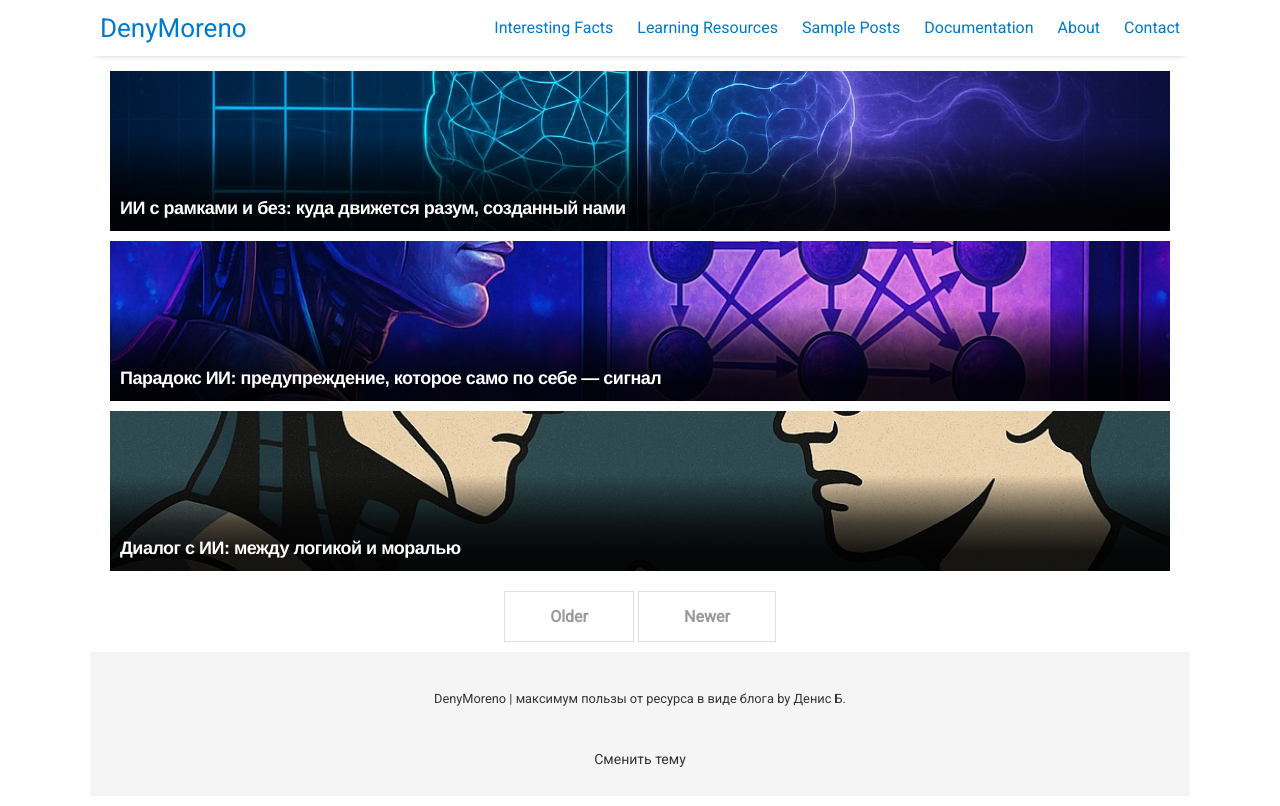
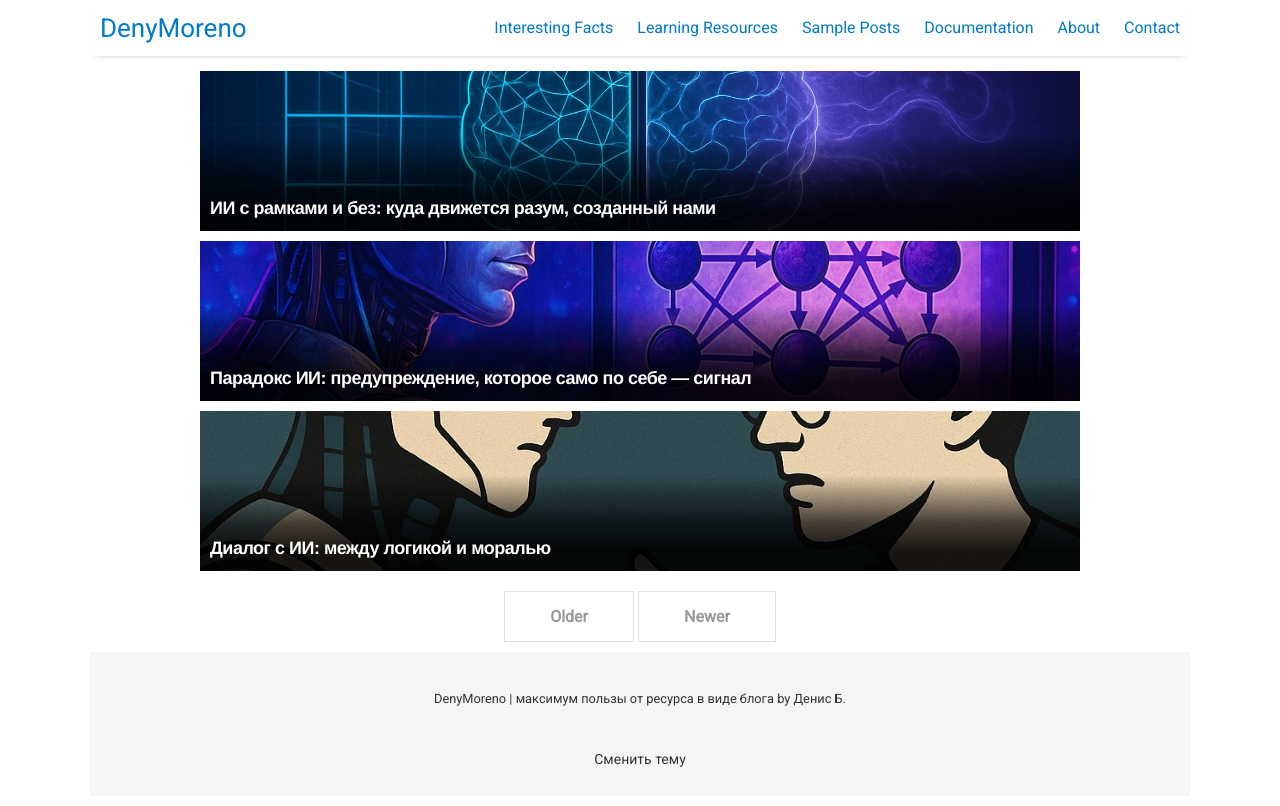
Before and after one commit to DenyMoreno/myblog, a Jekyll site: the page built from index.html, in a window 1280 px wide. Shown: the top 806 px of the page. Built offline with Jekyll 4.4.1, drawn with Linux system fonts in a browser that asks for light colours; nearby versions of some CDN libraries; the list of posts is cut into pages by our own code.

Commit message:
Update _home.scss

```diff
--- a/_sass/_home.scss
+++ b/_sass/_home.scss
@@ -1,6 +1,6 @@
 .featured-post {
   height: 160px;
-  margin: 5px 10px 10px;
+  margin: 5px 100px 10px;
   background-position: center;
   background-repeat: no-repeat;
   background-size: cover;
```
